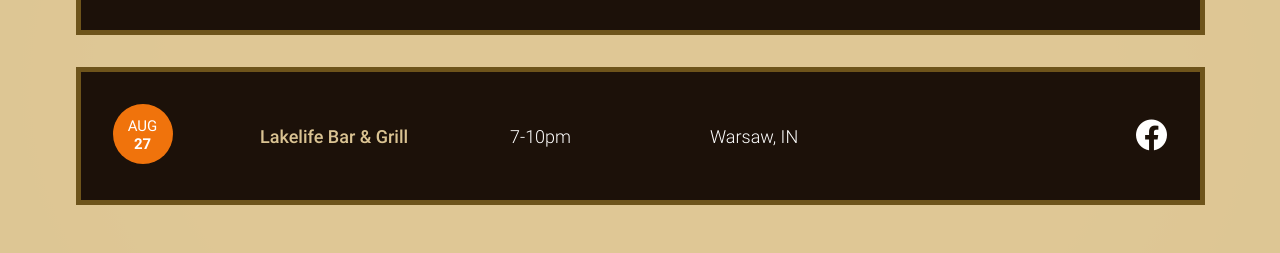
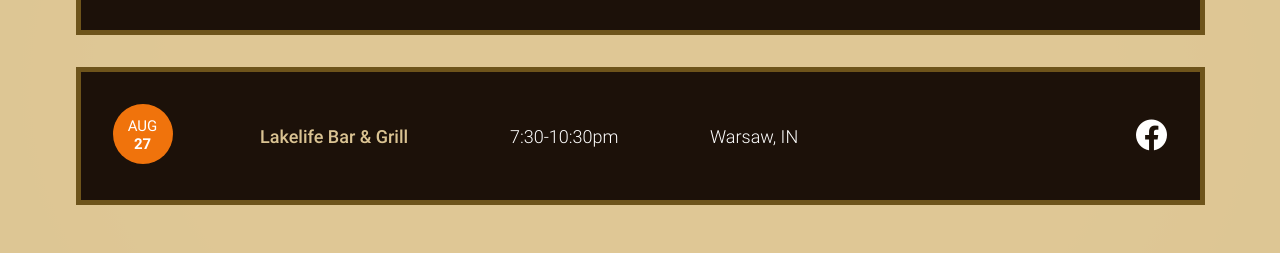
Before and after one commit to JShilling4/whiskey-midnight-band-page, a Vue app: page /shows in a window 1280 px wide. Shown: the part 380-633 px from the top of the page. Built offline with nearby package versions, Linux system fonts and the light colour scheme.

Commit message:
show time change

```diff
--- a/src/views/ShowsView.vue
+++ b/src/views/ShowsView.vue
@@ -56,7 +56,7 @@
                   >Lakelife Bar & Grill</a
                 >
               </td>
-              <td width="200">7-10pm</td>
+              <td width="200">7:30-10:30pm</td>
               <td>Warsaw, IN</td>
               <td class="last" align="right">
                 <a
```
